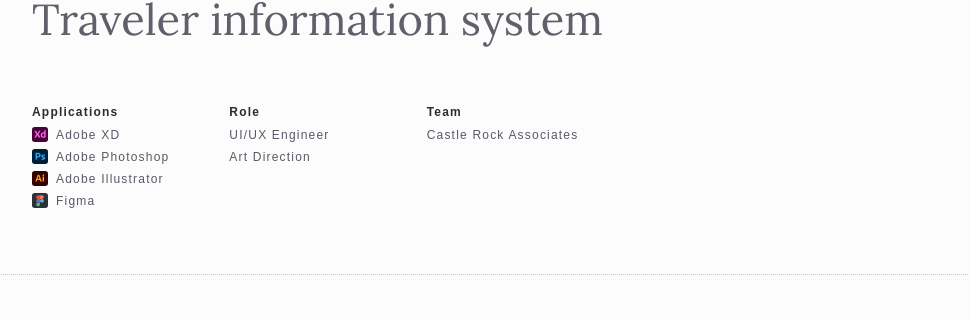
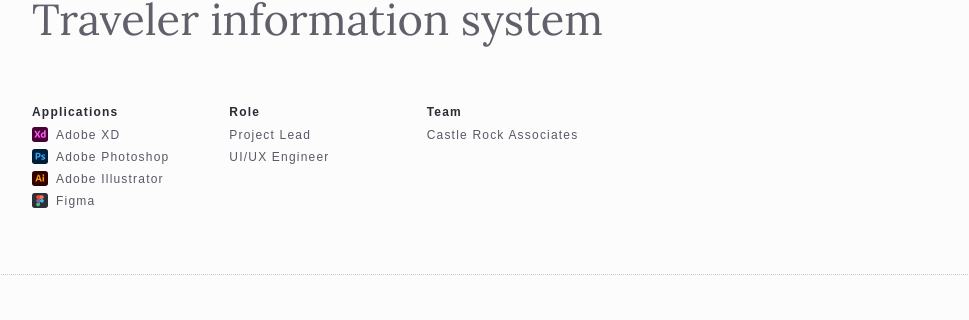
Before and after one commit to JonBrim/JonBrim.github.io, a Jekyll site: the page built from _project/511x.md, in a window 1280 px wide and 900 px high. Shown: the part 289-609 px from the top of the window, without its empty margins (32-1001 px from the left). Built offline with Jekyll 4.4.1, drawn with Linux system fonts in a browser that asks for light colours.

Commit message:
Update Role

```diff
--- a/_project/511x.md
+++ b/_project/511x.md
@@ -6,7 +6,7 @@ categories:   [ UI ]
 date:   2024-01-01 12:00:01 -0600
 thumbnail: "/assets/images/511x-Responsive-suite@2x.jpg"
 thumbnail_background-color: "#1c2636"
-role: [ UI/UX Engineer, Art Direction ]
+role: [ Project Lead, UI/UX Engineer ]
 team: "Castle Rock Associates"
 applications: [ Adobe XD, Adobe Photoshop, Adobe Illustrator, Figma ]
 ---
```
